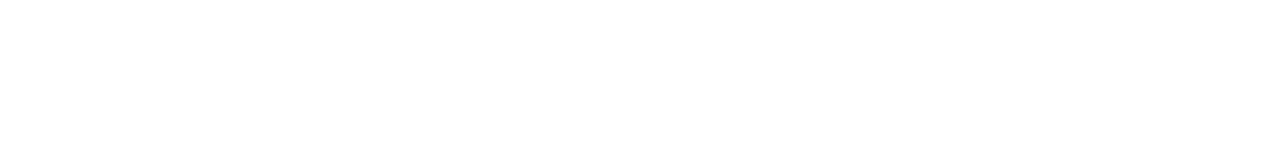
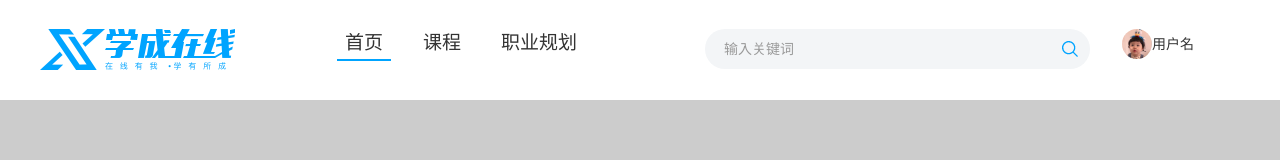
Before and after one commit to Hyricane/frontHeimaIt, a plain HTML site: page day7/study-online/index.html in a window 1280 px wide. Drawn offline with Linux system fonts and the light colour scheme.

Commit message:
完成头部

```diff
--- a/day7/study-online/css/base.css
+++ b/day7/study-online/css/base.css
@@ -17,6 +17,7 @@ body {
       'WenQuanYi Micro Hei', sans-serif;
     /* css继承性 */
     color: #333;
+    background-color: #ccc;
 }
 .wrapper{
     width: 1200px;
--- a/day7/study-online/css/index.css
+++ b/day7/study-online/css/index.css
@@ -0,0 +1,70 @@
+header{
+    width: 100%;
+    height: 100px;
+	background-color: #ffffff;
+    padding-top: 29px;
+}
+header .wrapper{
+    display: flex;
+}
+/* 直接给内容宽高，使其撑开外面的盒子 */
+header .wrapper .logo img{
+    width: 195px;
+    height: 41px;
+}
+header .wrapper .nav ul{
+    display: flex;
+    margin: 0 96px 0 102px;
+}
+header .wrapper .nav ul a{
+    padding: 6px 8px;
+    margin-right: 24px;
+    font-size: 19px;
+}
+/* 选择第一个li中的a标签 */
+header .wrapper .nav ul li:first-child a{
+    border-bottom: 2px solid #00a4ff;
+}
+header .wrapper .search {
+    width: 385px;
+    height: 40px;
+    padding-left: 19px;
+    padding-right: 12px;
+    margin-right: 32px;
+    border-radius: 20px;
+    background-color: #f3f5f7;
+    display: flex;
+    justify-content: space-between;
+    align-items: center;
+}
+header .wrapper .search input{
+    /* 背景色透明 */
+    background-color: transparent;
+    /* 去除外廓线 */
+    outline: none;
+    border: none;
+    /* 填充剩余尺寸 */
+    flex: 1;
+}
+/* 选择占位符文本 */
+header .wrapper .search input::placeholder{
+    color: #999999;
+    font-size: 14px;
+}
+header .wrapper .search button{
+    border: none;
+    width: 16px;
+    height: 16px;
+    background-color: transparent;
+    margin-left: 10px;
+    background-image: url(../images/search.png);
+}
+header .wrapper .user{
+    display: flex;
+    width: 116px;
+    height: 30px;
+    align-items: center;
+}
+header .wrapper .user span{
+    font-size: 14px;
+}
--- a/day7/study-online/index.html
+++ b/day7/study-online/index.html
@@ -8,6 +8,34 @@
     <link rel="stylesheet" href="./css/index.css">
 </head>
 <body>
-
+    <header>
+        <div class="wrapper">
+            <div class="logo">
+                <!-- 使用<h1></h1>强化语义 -->
+                <h1>
+                    <!-- 为logo增加跳转功能     -->
+                    <a href="#">
+                        <img src="./images/logo.png" alt="">
+                    </a>
+                </h1>
+            </div>
+            <div class="nav">
+                <ul>
+                    <!-- 防止a标签堆砌带来的不合规 -->
+                    <li><a href="#">首页</a></li>
+                    <li><a href="#">课程</a></li>
+                    <li><a href="#">职业规划</a></li>
+                </ul>
+            </div>
+            <div class="search">
+                <input type="text" placeholder="输入关键词">
+                <button type="button"></button>
+            </div>
+            <div class="user">
+                <img src="./uploads/user.png" alt="">
+                <span>用户名</span>
+            </div>
+        </div>
+    </header>
 </body>
 </html>
```
